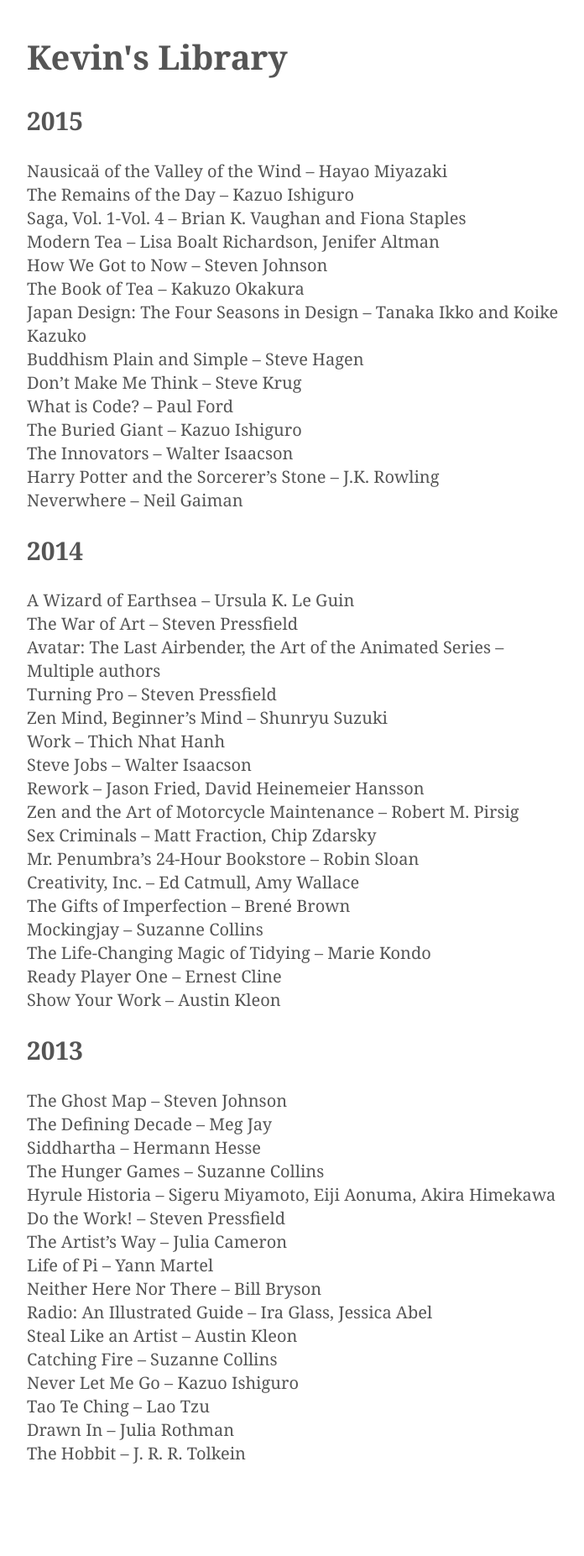
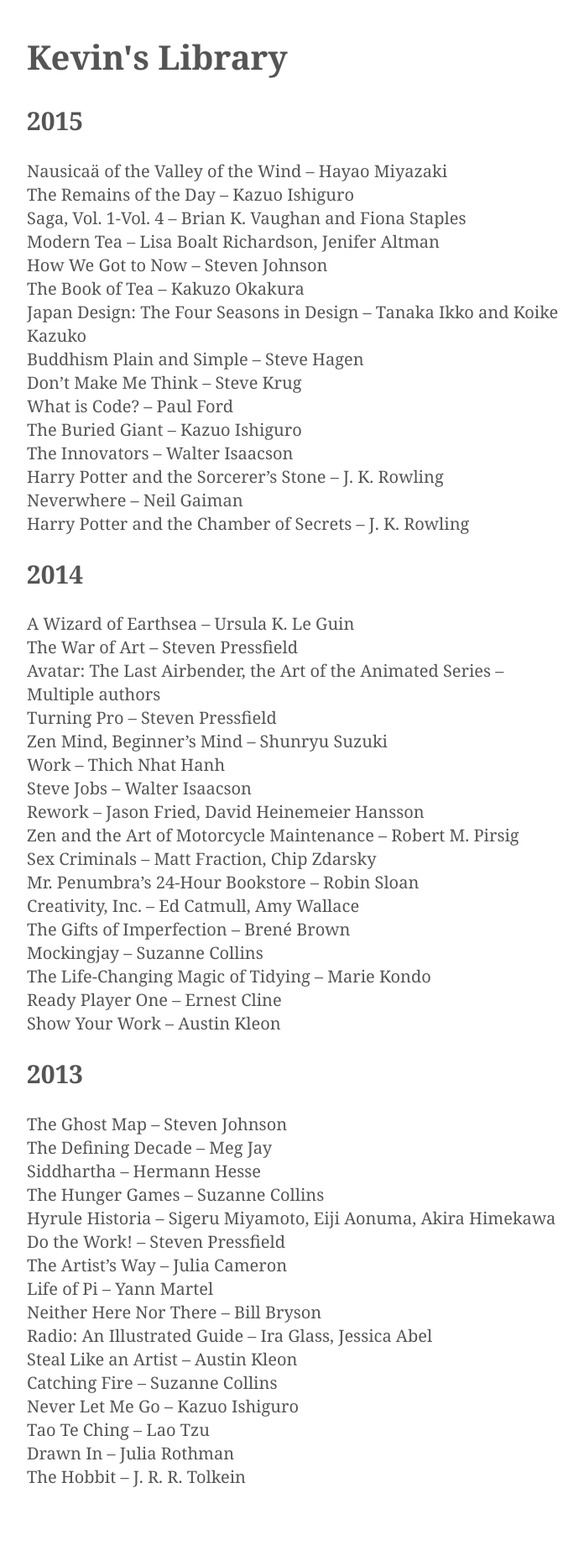
Before and after one commit to kmcgillivray/librarie, a Jekyll site: the page built from index.md, in a window 1280 px wide. Shown: the whole page at 84% size, without its empty margins (283-979 px from the left). Built offline with Jekyll 4.4.1, drawn with Linux system fonts in a browser that asks for light colours; before the commit the page ends 1825 px from its top, so only the background shows below that.

Commit message:
Update list

```diff
--- a/index.md
+++ b/index.md
@@ -17,8 +17,9 @@ title: Kevin's Library
 * What is Code? – Paul Ford
 * The Buried Giant – Kazuo Ishiguro
 * The Innovators – Walter Isaacson
-* Harry Potter and the Sorcerer's Stone – J.K. Rowling
+* Harry Potter and the Sorcerer's Stone – J. K. Rowling
 * Neverwhere – Neil Gaiman
+* Harry Potter and the Chamber of Secrets – J. K. Rowling
 
 ## 2014
 
```
